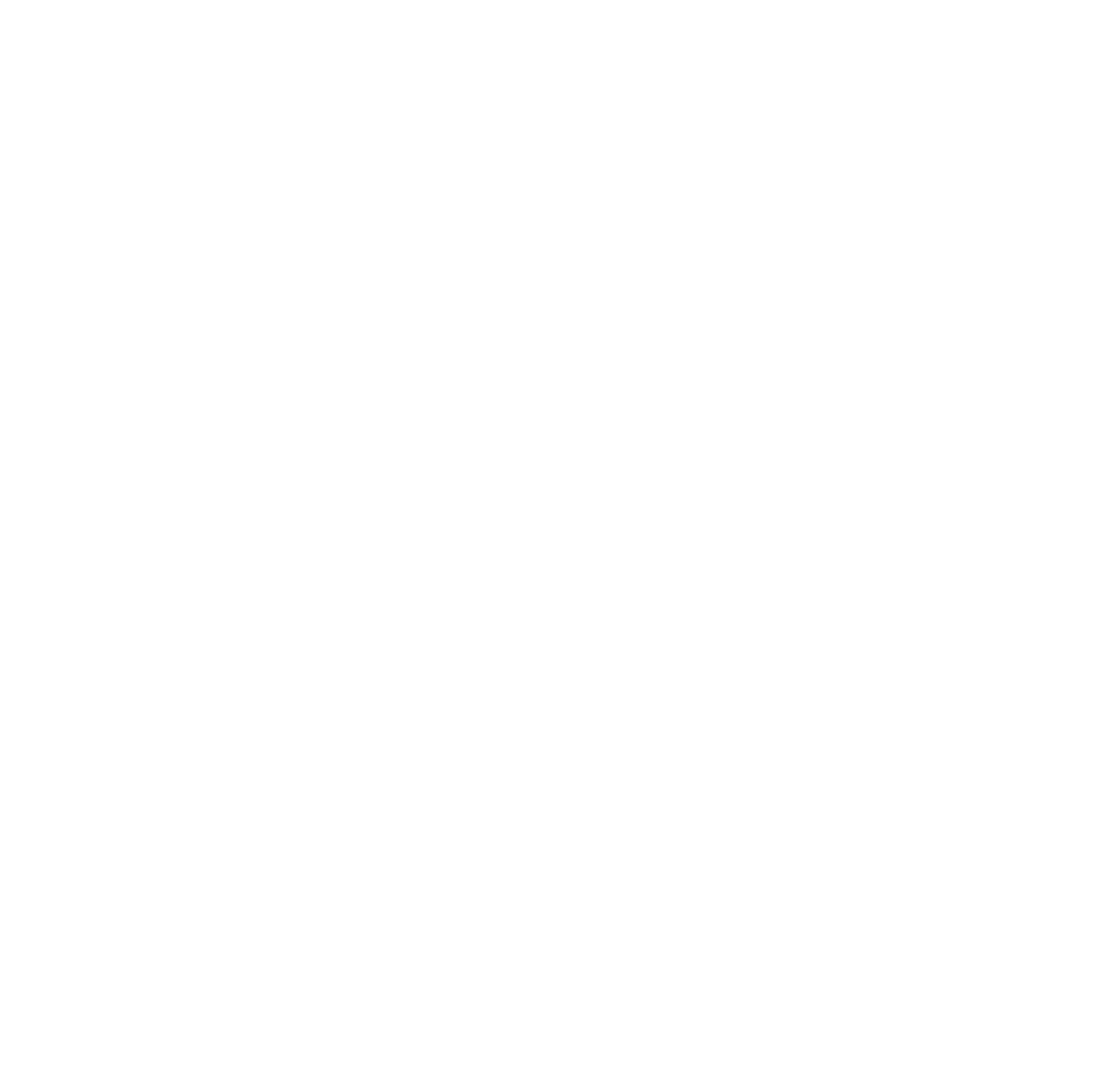
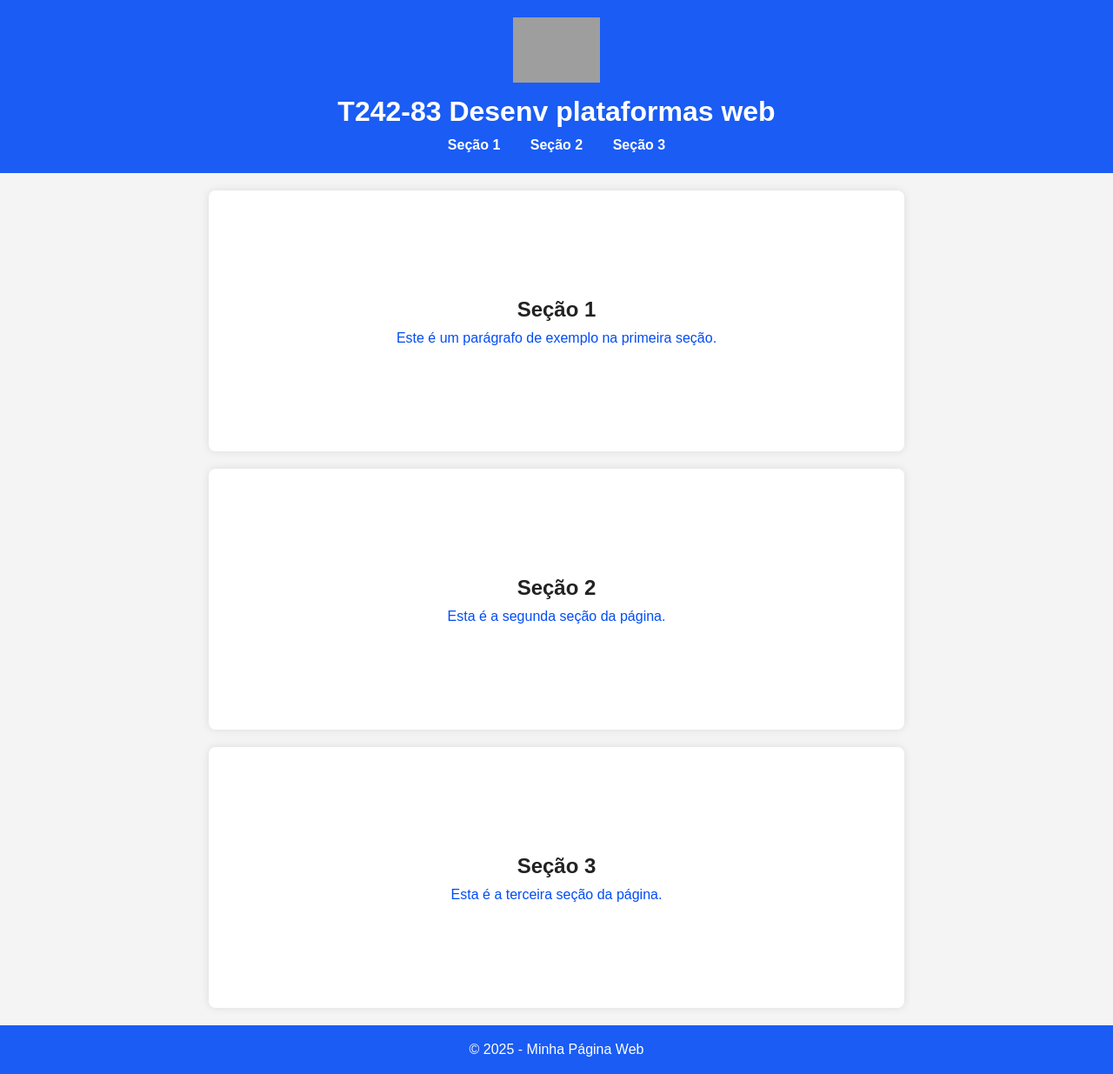
Before and after one commit to carlosxfelipe/t242-84, a plain HTML site: page 01-html-basics/index.html in a window 1280 px wide. Shown: the whole page at 87% size. Before the commit the page ends 800 px from the top, so only its background shows below. Drawn offline with Linux system fonts and the light colour scheme; grey boxes are pictures that could not be loaded.

Commit message:
Add initial HTML structure and CSS styles for the webpage

```diff
--- a/01-html-basics/index.html
+++ b/01-html-basics/index.html
@@ -1,9 +1,43 @@
 <!DOCTYPE html>
-<html lang="en">
+<html lang="pt-br">
   <head>
     <meta charset="UTF-8" />
     <meta name="viewport" content="width=device-width, initial-scale=1.0" />
-    <title>Document</title>
+    <title>Minha Página Web</title>
+    <link rel="stylesheet" href="styles.css" />
   </head>
-  <body></body>
+  <body>
+    <header>
+      <img
+        src="https://ead.unifor.br/ava/pluginfile.php/1/theme_boost_union/logocompact/1/1738170747/logo-unifor-simbolo-neg.svg"
+        alt="Logo Unifor"
+        width="100"
+      />
+      <h1 style="color: white">T242-83 Desenv plataformas web</h1>
+      <nav>
+        <ul>
+          <li><a href="#secao1">Seção 1</a></li>
+          <li><a href="#secao2">Seção 2</a></li>
+          <li><a href="#secao3">Seção 3</a></li>
+        </ul>
+      </nav>
+    </header>
+    <main>
+      <section id="secao1">
+        <h2>Seção 1</h2>
+        <p>Este é um parágrafo de exemplo na primeira seção.</p>
+      </section>
+      <section id="secao2">
+        <h2>Seção 2</h2>
+        <p>Esta é a segunda seção da página.</p>
+      </section>
+      <section id="secao3">
+        <h2>Seção 3</h2>
+        <p>Esta é a terceira seção da página.</p>
+      </section>
+    </main>
+    <footer>
+      <p>&copy; 2025 - Minha Página Web</p>
+    </footer>
+  </body>
 </html>
--- /dev/null
+++ b/01-html-basics/styles.css
@@ -0,0 +1,83 @@
+* {
+  margin: 0;
+  padding: 0;
+  box-sizing: border-box;
+  font-family: Arial, sans-serif;
+}
+
+html,
+body {
+  height: 100%;
+  display: flex;
+  flex-direction: column;
+}
+
+main {
+  flex-grow: 1;
+  display: flex;
+  flex-direction: column;
+  align-items: center;
+  justify-content: center;
+  gap: 20px;
+}
+
+section {
+  width: 800px;
+  height: 300px;
+  background: white;
+  padding: 20px;
+  border-radius: 8px;
+  box-shadow: 0 0 10px rgba(0, 0, 0, 0.1);
+  display: flex;
+  flex-direction: column;
+  justify-content: center;
+  align-items: center;
+}
+
+body {
+  background-color: #f4f4f4;
+  color: #034cf4;
+  line-height: 1.6;
+}
+
+header {
+  background: rgba(3, 76, 244, 0.9);
+  color: white;
+  padding: 20px;
+  text-align: center;
+  margin-bottom: 20px;
+}
+
+nav ul {
+  list-style: none;
+  padding: 0;
+}
+
+nav ul li {
+  display: inline;
+  margin: 0 15px;
+}
+
+nav ul li a {
+  color: white;
+  text-decoration: none;
+  font-weight: bold;
+}
+
+nav ul li a:hover {
+  text-decoration: underline;
+}
+
+h1,
+h2 {
+  color: #222;
+}
+
+footer {
+  text-align: center;
+  padding: 15px;
+  background: rgba(3, 76, 244, 0.9);
+  color: white;
+  width: 100%;
+  margin-top: 20px;
+}
```
